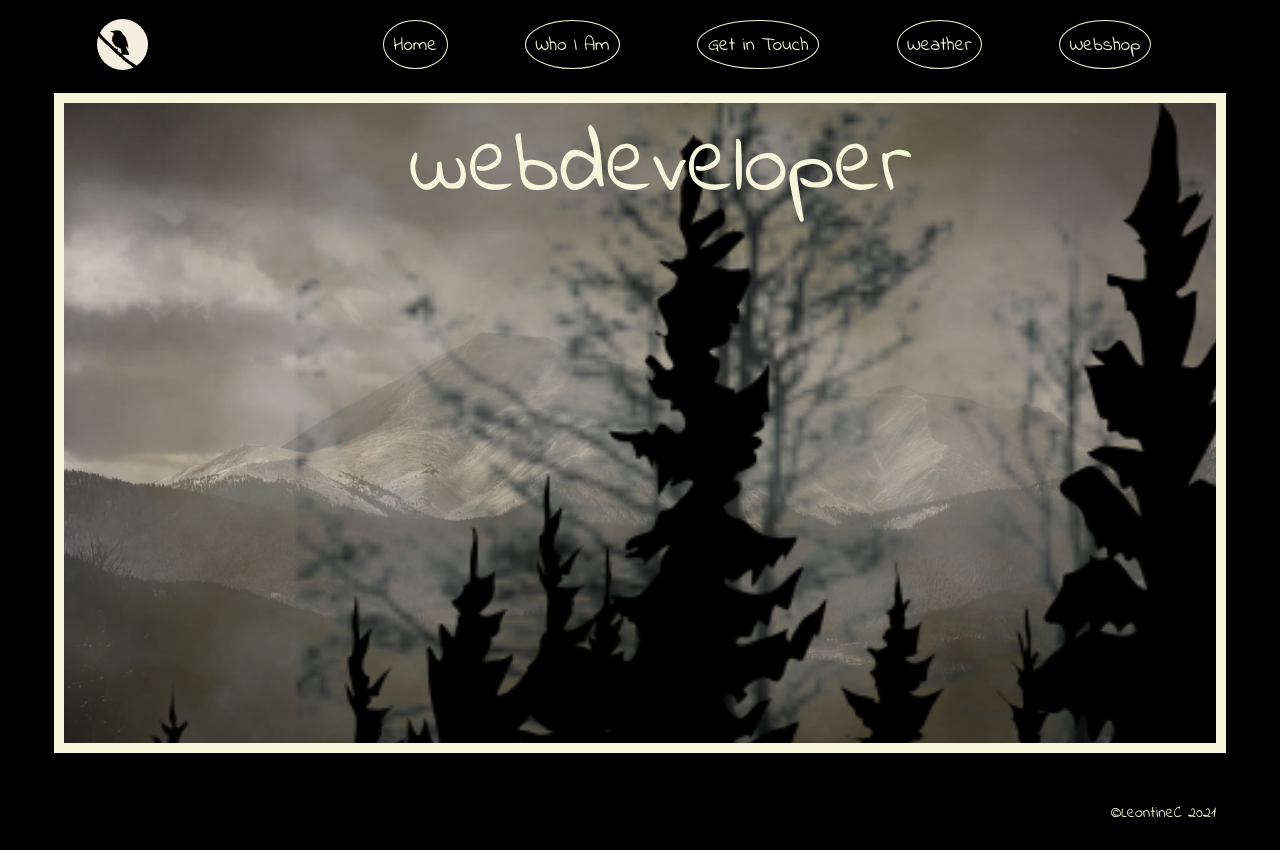
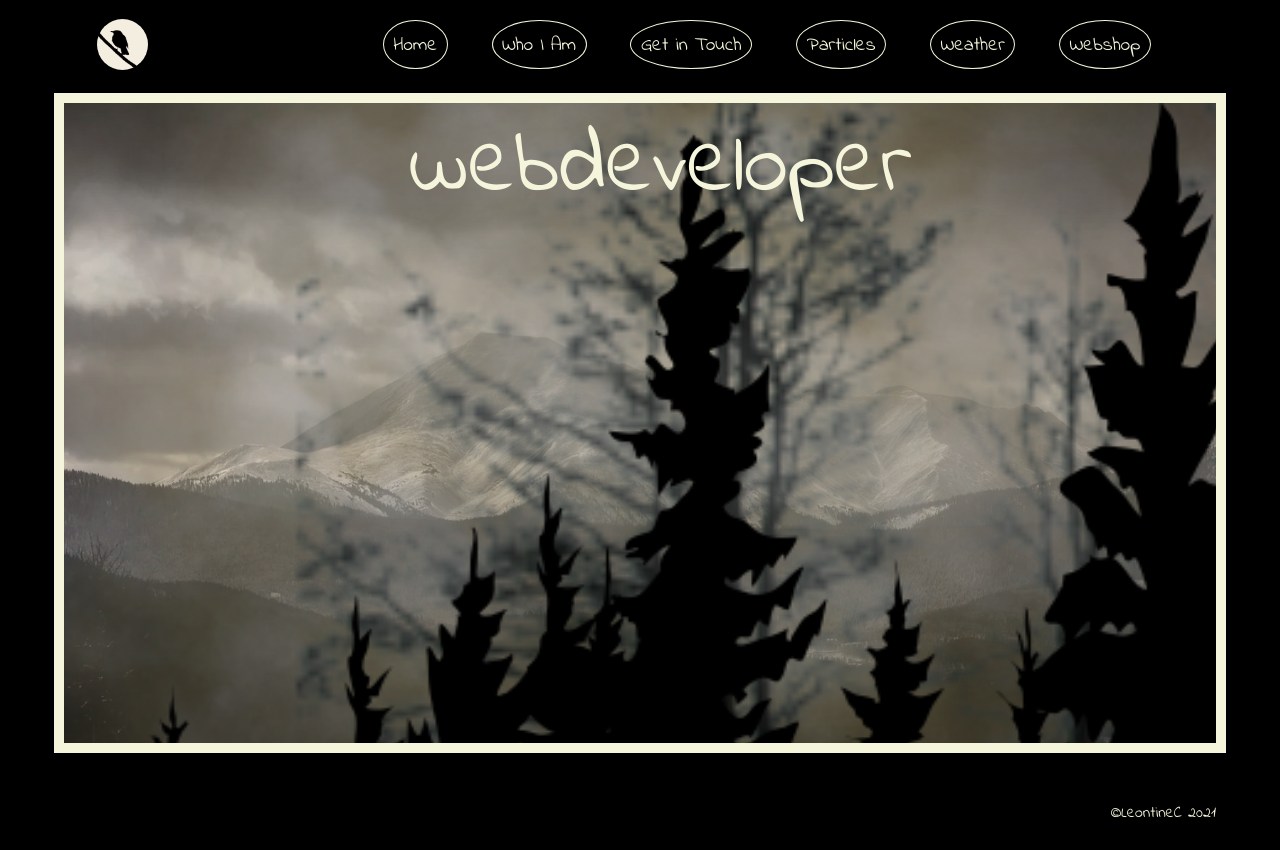
Before and after one commit to LeontineC/portfolio, a React (Create React App) app: page / in a window 1280 px wide. Built offline with nearby package versions, Linux system fonts and the light colour scheme.

Commit message:
added particles

```diff
--- a/src/App.js
+++ b/src/App.js
@@ -6,7 +6,7 @@ import NavBar from "./Components/NavBar"
 import About from "./Components/About"
 import Contact from "./Components/Contact"
 import Home from './Components/Home'
-// import Particles from './Components/Particles'
+import Particles from './Components/Particles'
 // import Neon from './Components/Neon'
 import Footer from './Components/Footer'
 
@@ -22,7 +22,7 @@ const App = () => {
             <Route exact path='/' component={Home}></Route>
             <Route exact path='/about' component={About}></Route>
             <Route exact path='/contact' component={Contact}></Route>
-            {/* <Route exact path='/particles' component={Particles}></Route> */}
+            <Route exact path='/particles' component={Particles}></Route>
             {/* <Route exact path='/neon' component={Neon}></Route> */}
 
           </Switch>
--- a/src/Components/NavBar.js
+++ b/src/Components/NavBar.js
@@ -32,11 +32,11 @@ const NavBar = () => {
               Get in Touch
             </Link>
           </li>
-          {/* <li className="navItem"> */}
-          {/* <Link to="/particles" className="navLink" onClick={handleClick}> */}
-          {/* Particles */}
-          {/* </Link> */}
-          {/* </li> */}
+          <li className="navItem">
+          <Link to="/particles" className="navLink" onClick={handleClick}>
+          Particles
+          </Link>
+          </li>
           {/* <li className="navItem"> */}
           {/* <Link to="/neon" className="navLink" onClick={handleClick}> */}
           {/* Neon */}
```
